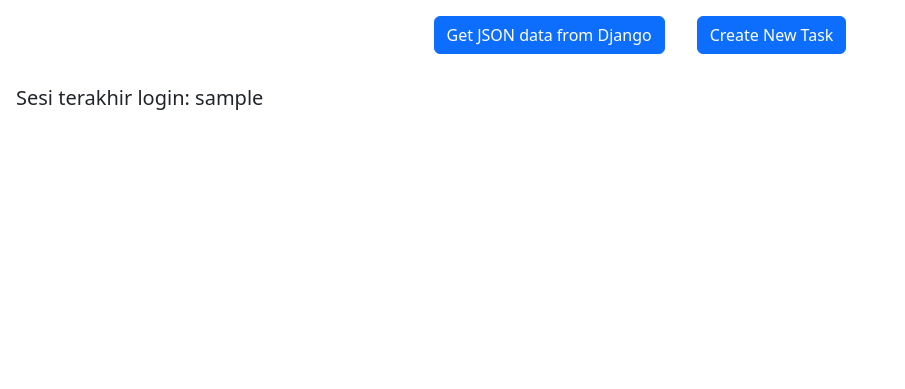
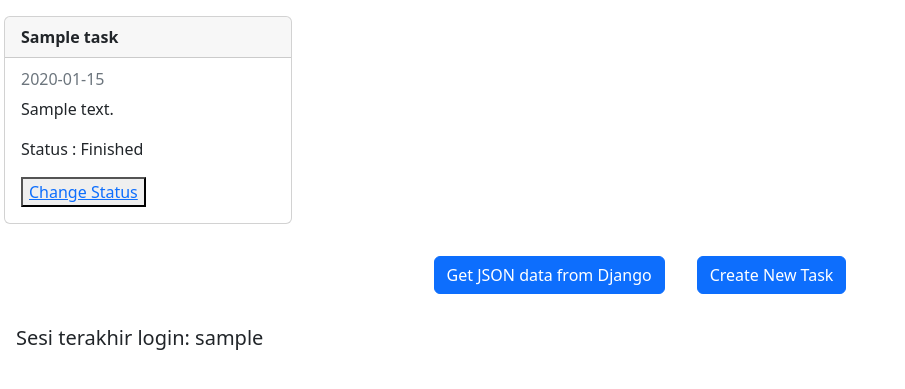
Before and after one commit to YosuaChrialMartono/Tugas2PBP, a Django app: template todolist/templates/todolist_ajax.html in a window 1280 px wide. Shown: the part 104-493 px from the top of the page, without its empty margins (0-905 px from the left). Run offline with Django 4.2, Linux system fonts and the light colour scheme; a user stored in the database is signed in; tables that the repository leaves empty hold one stand-in row (values such as "Sample post"); the template is opened without the code that fills it: most values are stand-ins (such as "Sample title", 1, 10 or a date in 2020); some libraries are stand-ins or nearby versions.

Commit message:
Commit Tugas 6 - 3

```diff
--- a/todolist/templates/todolist_ajax.html
+++ b/todolist/templates/todolist_ajax.html
@@ -26,7 +26,7 @@
       </nav>
     </div>
 
-    <div class="content-data row" data-url="{% url 'todolist:show_json' %}">
+    <div id ="todolistCard" class="content-data row" data-url="{% url 'todolist:show_json' %}">
     </div>
     <div class="d-flex justify-content-center mx-auto">
       <button class="btn btn-primary btn-get-data m-3">Get JSON data from Django</button>
@@ -116,10 +116,40 @@
 
           },
         });
+        refreshTodolist();
         $("#createTaskModal").modal('hide');
         return false
       });
 
+        async function getTodolist() {
+          return fetch("{% url 'todolist:show_json' %}").then((res) => res.json())
+        }
+
+        async function refreshTodolist() {
+          document.getElementById("todolistCard").innerHTML = ""
+          const todolist = await getTodolist()
+          let htmlString = `<div class="row">`
+          todolist.forEach((item) => {
+            htmlString += `\n<div class="col-lg-3 col-md-5 col-sm-6 col-11">
+		        <div class="card mx-auto m-3" style="width: 18rem">
+			        <div class="card-header">
+				        <b>${item.fields.title}</b>
+				      </div>
+			      <div class="card-body">
+				      <h6 class="card-subtitle mb-2 text-muted">${item.fields.date}</h6>
+				      <p class="card-text">${item.fields.description}</p>`
+            if (item.fields.is_finished == true) {
+              htmlString += `<p class="card-text">Status : Finished</p>`
+            }
+            else {
+              htmlString += `<p class="card-text">Status : Not Finished</p>`
+            }
+            htmlString += `<button><a href="{}">Change Status</a></button></div></div></div>`
+          })
+          htmlString += `</div>`
+          document.getElementById("todolistCard").innerHTML = htmlString
+        }
+        refreshTodolist()
     </script>
     {% endblock scripts %}
 
```
Also changed, not shown: todolist/README-TWO.md (added).
